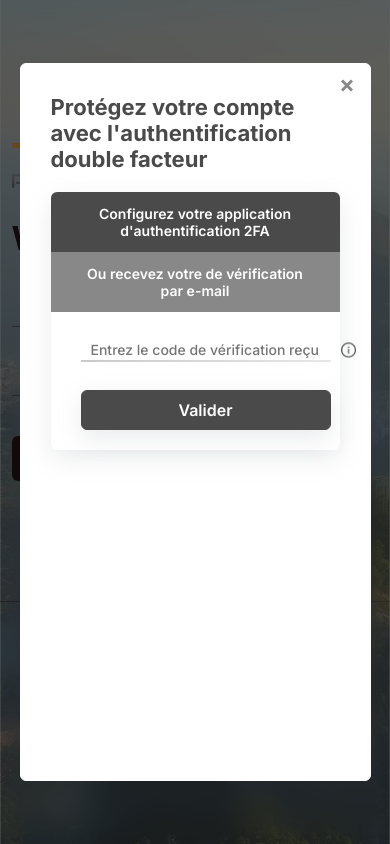
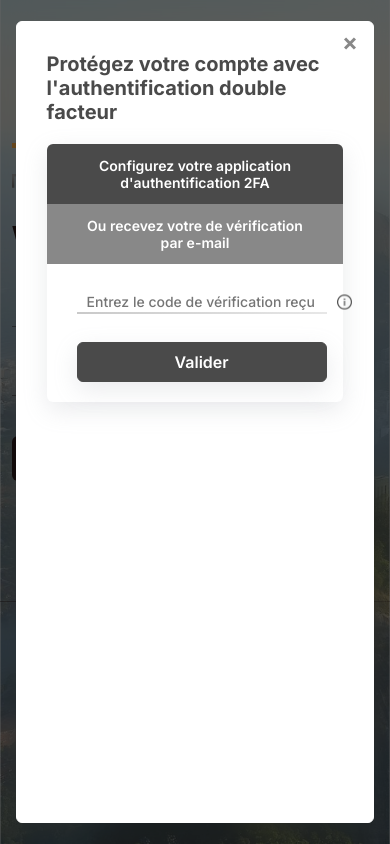
Before and after one commit to Amine210/TSplus2.0, a plain HTML site: page index.html in a window 390 px wide. Shown: the top 844 px of the page. Drawn offline with Linux system fonts and the light colour scheme.

Commit message:
25/10/2023

```diff
--- a/popup.css
+++ b/popup.css
@@ -358,9 +358,9 @@ ul{
   @media screen and (max-width:700px){
     .popup-f2a__container{
 
-        width: 90%;
+        width: 92%;
         padding: 30PX;
-        height: 85% ;
+        height: 95% ;
         align-items: center;
     }
 
@@ -431,4 +431,8 @@ ul{
     .extand-div .button-container .popup-primary-button , .footer-form  .popup-primary-button  {
         width: 250px !important ;
     }
+    .popup-f2a__container__header{
+        font-size: 20px;
+    }
+
   }
```
